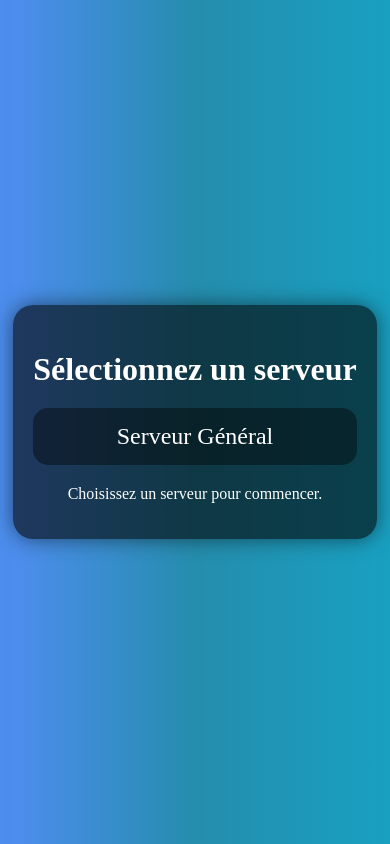
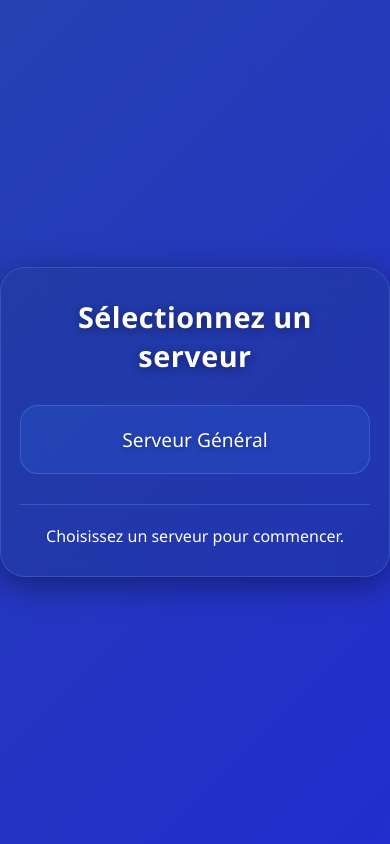
Before and after one commit to B4ptisteC/OnlineChat, a Flask app: page /main in a window 390 px wide. Run offline with Flask 3, Linux system fonts and the light colour scheme; the visitor is signed in with stand-in values (Sample User, id 1); some libraries are stand-ins or nearby versions.

Commit message:
Update server.css

```diff
--- a/static/css/server.css
+++ b/static/css/server.css
@@ -1,33 +1,72 @@
+* {
+    margin: 0;
+    padding: 0;
+    box-sizing: border-box;
+}
+
 body, html {
     height: 100%;
-    margin: 0;
-    background: #7F7FD5;
-    background: -webkit-linear-gradient(to right, #4d8dee, #2555ad, #1717b4);
-    background: linear-gradient(to right, #4d8dee, #258dad, #199fc0);
+    font-family: 'Segoe UI', Tahoma, Geneva, Verdana, sans-serif;
+    background: linear-gradient(135deg, #1e3c72 0%, #2a5298 25%, #222dce 75%, #3b82f6 100%);
+    background-size: 400% 400%;
+    animation: gradientShift 15s ease infinite;
     display: flex;
     justify-content: center;
     align-items: center;
+    overflow: hidden;
 }
 
+@keyframes gradientShift {
+    0% { background-position: 0% 50%; }
+    50% { background-position: 100% 50%; }
+    100% { background-position: 0% 50%; }
+}
 
 .container {
     text-align: center;
+    perspective: 1000px;
 }
 
-
 .card {
-    border-radius: 20px;
-    background: rgba(0, 0, 0, 0.6);
-    padding: 20px;
+    border-radius: 25px;
+    background: rgba(30, 60, 114, 0.25);
+    backdrop-filter: blur(20px);
+    -webkit-backdrop-filter: blur(20px);
+    padding: 40px 30px;
     color: white;
-    box-shadow: 0px 0px 20px rgba(0, 0, 0, 0.5);
-    animation: fadeIn 1s ease-in-out;
+    box-shadow:
+        0 8px 32px rgba(0, 0, 0, 0.4),
+        0 0 0 1px rgba(100, 149, 237, 0.3) inset;
+    animation: fadeInUp 0.8s cubic-bezier(0.16, 1, 0.3, 1);
+    min-width: 400px;
+    transform-style: preserve-3d;
+    transition: transform 0.3s ease;
 }
 
+.card:hover {
+    transform: translateY(-5px);
+    box-shadow:
+        0 12px 40px rgba(0, 0, 0, 0.5),
+        0 0 0 1px rgba(100, 149, 237, 0.4) inset;
+}
+
+@keyframes fadeInUp {
+    from {
+        opacity: 0;
+        transform: translateY(30px) scale(0.95);
+    }
+    to {
+        opacity: 1;
+        transform: translateY(0) scale(1);
+    }
+}
 
 .card-header h2 {
-    font-size: 2em;
-    margin-bottom: 20px;
+    font-size: 2.2em;
+    margin-bottom: 30px;
+    font-weight: 600;
+    text-shadow: 0 2px 10px rgba(0, 0, 0, 0.4);
+    letter-spacing: 0.5px;
 }
 
 .contacts {
@@ -37,50 +76,145 @@ body, html {
 }
 
 .contacts li {
-    background: rgba(0, 0, 0, 0.4);
-    margin: 10px 0;
-    border-radius: 15px;
+    background: rgba(59, 130, 246, 0.15);
+    margin: 15px 0;
+    border-radius: 18px;
     cursor: pointer;
-    padding: 15px;
-    transition: transform 0.3s, box-shadow 0.3s;
+    padding: 20px;
+    border: 1px solid rgba(96, 165, 250, 0.3);
+    transition: all 0.4s cubic-bezier(0.16, 1, 0.3, 1);
+    position: relative;
+    overflow: hidden;
+}
+
+.contacts li::before {
+    content: '';
+    position: absolute;
+    top: 0;
+    left: -100%;
+    width: 100%;
+    height: 100%;
+    background: linear-gradient(
+        90deg,
+        transparent,
+        rgba(147, 197, 253, 0.3),
+        transparent
+    );
+    transition: left 0.5s;
+}
+
+.contacts li:hover::before {
+    left: 100%;
 }
 
 .contacts li:hover {
-    transform: scale(1.05);
-    box-shadow: 0px 10px 20px rgba(0, 0, 0, 0.6);
+    transform: translateX(10px) scale(1.03);
+    background: rgba(59, 130, 246, 0.25);
+    border-color: rgba(96, 165, 250, 0.5);
+    box-shadow:
+        0 10px 30px rgba(37, 99, 235, 0.4),
+        0 0 20px rgba(147, 197, 253, 0.2);
+}
+
+.contacts li:active {
+    transform: translateX(10px) scale(0.98);
 }
 
 .user_info {
-    font-size: 1.5em;
+    font-size: 1.4em;
+    font-weight: 500;
+    text-shadow: 0 2px 5px rgba(0, 0, 0, 0.3);
+    position: relative;
+    z-index: 1;
 }
 
 .card-footer {
-    margin-top: 20px;
+    margin-top: 30px;
+    padding-top: 20px;
+    border-top: 1px solid rgba(96, 165, 250, 0.3);
 }
 
+.btn {
+    background: linear-gradient(135deg, #3b82f6 0%, #2563eb 100%);
+    color: white;
+    border: none;
+    border-radius: 15px;
+    padding: 12px 30px;
+    font-size: 1.1em;
+    font-weight: 600;
+    cursor: pointer;
+    transition: all 0.3s cubic-bezier(0.16, 1, 0.3, 1);
+    box-shadow: 0 4px 15px rgba(37, 99, 235, 0.5);
+    position: relative;
+    overflow: hidden;
+}
 
-@keyframes fadeIn {
+.btn::before {
+    content: '';
+    position: absolute;
+    top: 50%;
+    left: 50%;
+    width: 0;
+    height: 0;
+    border-radius: 50%;
+    background: rgba(147, 197, 253, 0.4);
+    transform: translate(-50%, -50%);
+    transition: width 0.6s, height 0.6s;
+}
+
+.btn:hover::before {
+    width: 300px;
+    height: 300px;
+}
+
+.btn:hover {
+    transform: translateY(-3px);
+    box-shadow: 0 6px 20px rgba(37, 99, 235, 0.7);
+    background: linear-gradient(135deg, #2563eb 0%, #1d4ed8 100%);
+}
+
+.btn:active {
+    transform: translateY(-1px);
+    box-shadow: 0 3px 10px rgba(37, 99, 235, 0.5);
+}
+
+.btn span {
+    position: relative;
+    z-index: 1;
+}
+
+.contacts li {
+    animation: slideIn 0.5s ease forwards;
+    opacity: 0;
+}
+
+.contacts li:nth-child(1) { animation-delay: 0.1s; }
+.contacts li:nth-child(2) { animation-delay: 0.2s; }
+.contacts li:nth-child(3) { animation-delay: 0.3s; }
+.contacts li:nth-child(4) { animation-delay: 0.4s; }
+
+@keyframes slideIn {
     from {
         opacity: 0;
+        transform: translateX(-30px);
     }
     to {
         opacity: 1;
+        transform: translateX(0);
     }
 }
 
+@media (max-width: 768px) {
+    .card {
+        min-width: 90%;
+        padding: 30px 20px;
+    }
 
-.btn {
-    background: #ff4757;
-    color: white;
-    border: none;
-    border-radius: 15px;
-    padding: 10px 20px;
-    font-size: 1em;
-    cursor: pointer;
-    transition: background 0.3s, transform 0.3s;
+    .card-header h2 {
+        font-size: 1.8em;
+    }
+
+    .user_info {
+        font-size: 1.2em;
+    }
 }
-
-.btn:hover {
-    background: #e84118;
-    transform: scale(1.05);
-}
```
